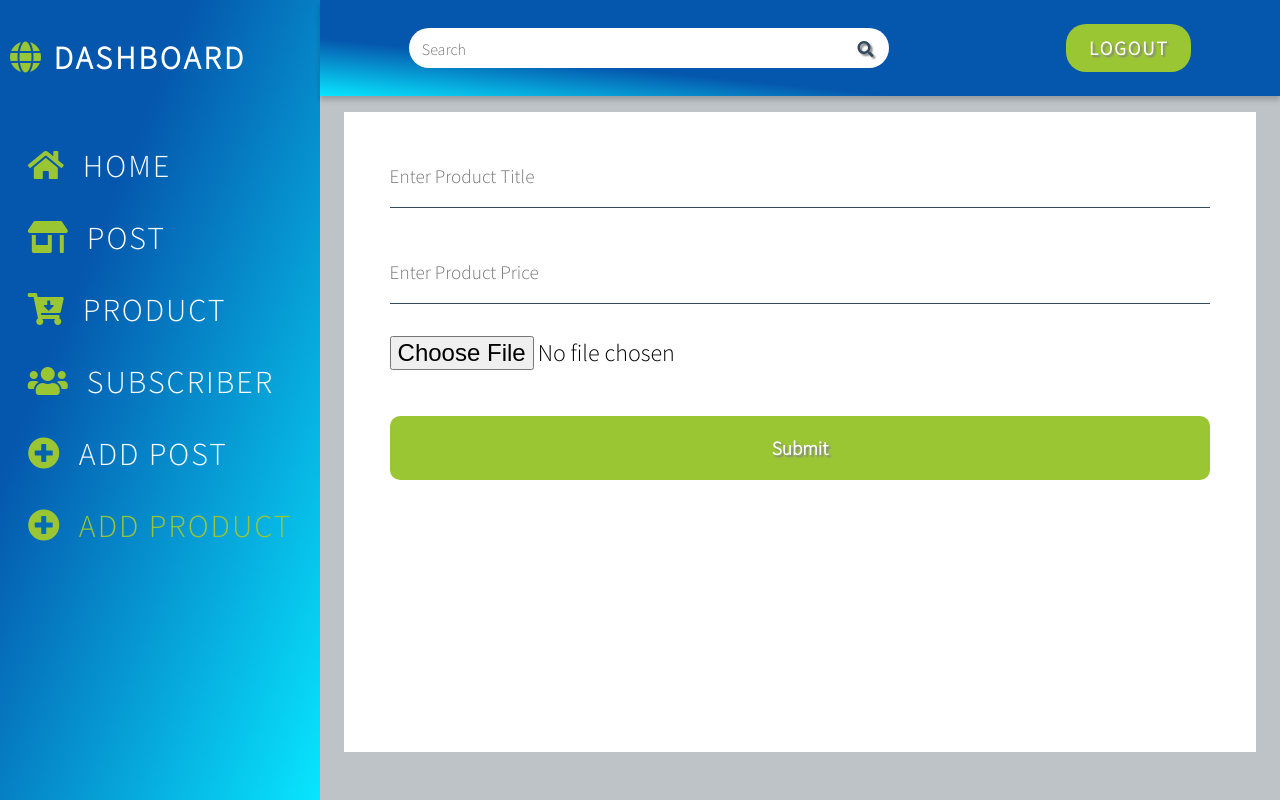
After one commit to bacha-11/ParalyzeWebsite, a Flask app: page /addproduct in a window 1280 px wide. The commit adds this page. Run offline with Flask 2, Linux system fonts and the light colour scheme.

Commit message:
design add product form in owner template

```diff
--- a/app/routes.py
+++ b/app/routes.py
@@ -65,4 +65,10 @@ def addpost():
 
 
 
+@app.route('/addproduct')
+def addproduct():
+    return render_template('owner/owner_addproduct.html', title='Add Product')
+
+
+
 # End Dashboard
--- a/app/static/style/owner.css
+++ b/app/static/style/owner.css
@@ -359,6 +359,11 @@
 }
 
 
+.postpage_content label{
+    width: 80%;
+}
+
+
 .postpage_content label a{
     color: #34495e;
 }
@@ -458,6 +463,7 @@
 
 
 .subscriber_content label{
+    width: 35%;
     color: #34495e;
 }
 
@@ -510,6 +516,16 @@ form input[type="text"]{
 }
 
 
+form input[type="number"]{
+    height: 8vh;
+    border: none;
+    outline: none;
+    font-size: 1.2rem;
+    margin-bottom: 2rem;
+    border-bottom: 1px solid #34495e;
+}
+
+
 
 form input[type="file"]{
     height: 8vh;
--- a/app/templates/owner/_sidebar.html
+++ b/app/templates/owner/_sidebar.html
@@ -10,7 +10,7 @@
             <li><span class="fas fa-cart-arrow-down"></span> <a href=" {{ url_for('product') }} " class="addActive">Product</a></li>
             <li><span class="fas fa-users"></span> <a href=" {{ url_for('subscriber') }} " class="addActive">Subscriber</a></li>
             <li><span class="fas fa-plus-circle"></span> <a href=" {{ url_for('addpost') }} " class="addActive">Add Post</a></li>
-            <li><span class="fas fa-plus-circle"></span> <a href="#" class="addActive">Add Product</a></li>
+            <li><span class="fas fa-plus-circle"></span> <a href=" {{ url_for('addproduct') }} " class="addActive">Add Product</a></li>
         </ul>
     </div>
 </div>
--- /dev/null
+++ b/app/templates/owner/owner_addproduct.html
@@ -0,0 +1,27 @@
+{% extends 'owner/owner_base.html' %}
+
+
+{% block content %}
+
+<div class="dashboard">
+    {% include 'owner/_sidebar.html' %}
+
+    <div class="right_container">
+        {% include 'owner/_searchbar.html' %}
+
+        <div class="addpost_page">
+            <div class="addpost_form">
+                <form action="">
+                    <input type="text" placeholder="Enter Product Title" required>
+                    <input type="number" placeholder="Enter Product Price" required>
+                    <input type="file" required>
+                    <button type="submit">Submit</button>
+                </form>
+            </div>
+        </div>
+    </div>
+</div>
+
+
+
+{% endblock %}
--- a/app/templates/owner/owner_post.html
+++ b/app/templates/owner/owner_post.html
@@ -16,7 +16,7 @@
 
             <h2>Latest Post</h2>
             <div class="postpage_content">
-                <label><a href="#">7 Steps To Overcome Your FEAR Of CONFLICT & Get COMFY W/ CONFRONTATION</a></label>
+                <label><a href="#">7 Steps To OvercomeFRONTATION</a></label>
                 <a href="#"><span class="fas fa-edit"></span></a>
                 <a href="#"><span class="fas fa-trash"></span></a>
                 <a href="#"><span class="fas fa-arrow-right"></span></a>
--- a/app/templates/owner/owner_product.html
+++ b/app/templates/owner/owner_product.html
@@ -55,7 +55,7 @@
 
 
             <div class="postpage_content">
-                <label><a href="#">7 Steps To Overcome Your FEAR Of CONFLICT & Get COMFY W/ CONFRONTATION</a></label>
+                <label><a href="#">7 Steps & Get COMFY W/ CONFRONTATION</a></label>
                 <a href="#"><span class="fas fa-edit"></span></a>
                 <a href="#"><span class="fas fa-trash"></span></a>
                 <a href="#"><span class="fas fa-arrow-right"></span></a>
--- a/app/templates/owner/owner_subscriber.html
+++ b/app/templates/owner/owner_subscriber.html
@@ -38,19 +38,19 @@
 
 
             <div class="subscriber_content">
-                <label>Example@gmail.com</label>
+                <label>Example1@gmail.com</label>
                 <a href="#"><span class="fas fa-trash"></span></a>
             </div>
 
 
             <div class="subscriber_content">
-                <label>Example@gmail.com</label>
+                <label>Example11123@gmail.com</label>
                 <a href="#"><span class="fas fa-trash"></span></a>
             </div>
 
 
             <div class="subscriber_content">
-                <label>Example@gmail.com</label>
+                <label>Example11@gmail.com</label>
                 <a href="#"><span class="fas fa-trash"></span></a>
             </div>
 
```
